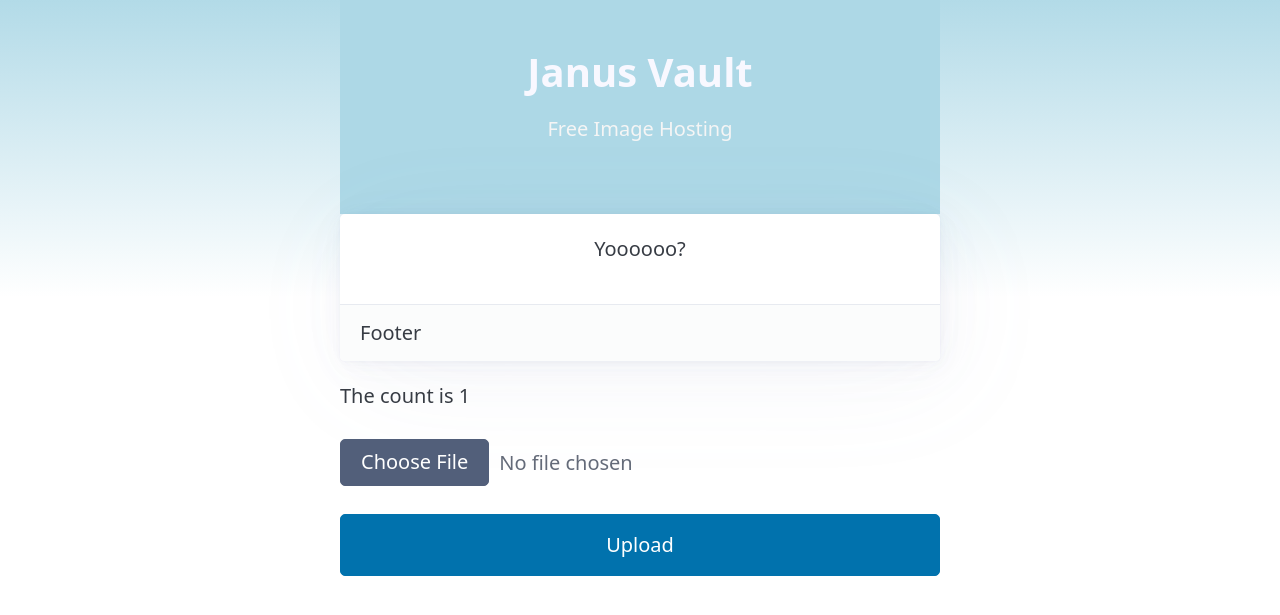
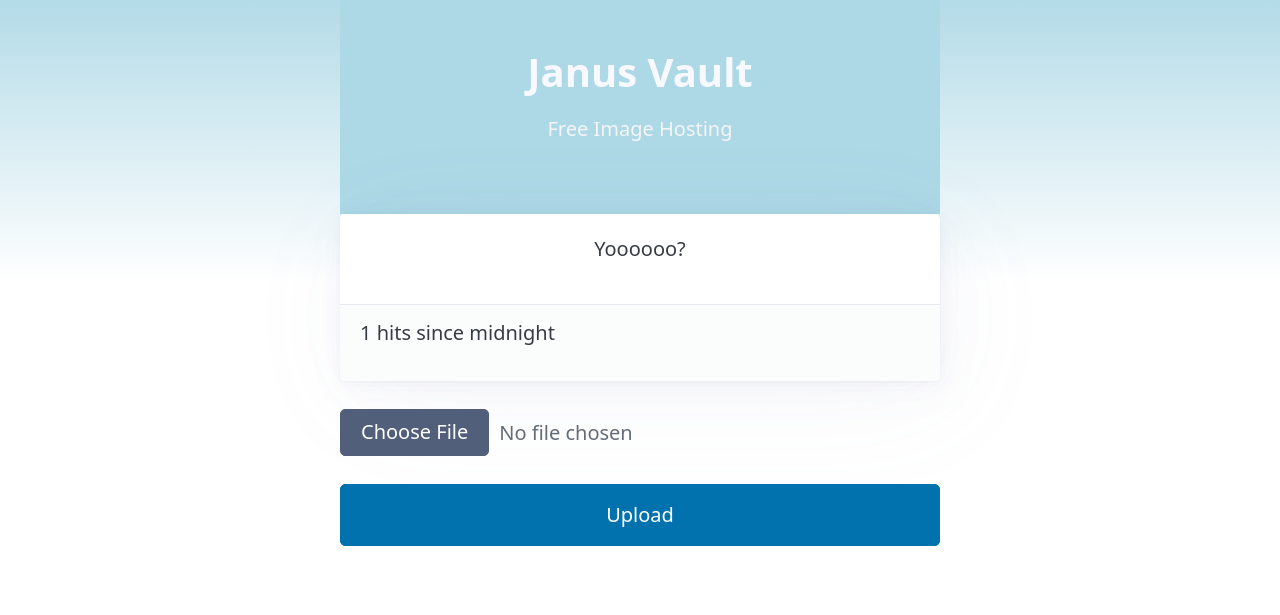
Before and after one commit to skipglide/django-deployment, a Django app: page / in a window 1280 px wide. Shown: the part 21-636 px from the top of the page. Run offline with Django 5.2, Linux system fonts and the light colour scheme; data comes from the database, SQL or seed files in the repository; data that the repository does not hold is empty; some libraries are stand-ins or nearby versions.

```diff
--- a/app/templates/app/home.html
+++ b/app/templates/app/home.html
@@ -25,15 +25,14 @@
             <p>Yoooooo?</p>
         {% endif %}
         </div>
-        <footer>Footer</footer>
+        <footer><p>{{ count }} hits since midnight</p></footer>
     </article>
 
-    <p>The count is {{ count }}</p>
     <form method="POST" enctype="multipart/form-data">
         {% csrf_token %}
         <div class="form-group">
-            <input type="file" name="image" id="image" class="form-control" required>
+            <input type="file" name="image" id="image" required>
         </div>
-        <button type="submit" class="btn btn-primary">Upload</button>
+        <button type="submit">Upload</button>
     </form>
 {% endblock %}
```
